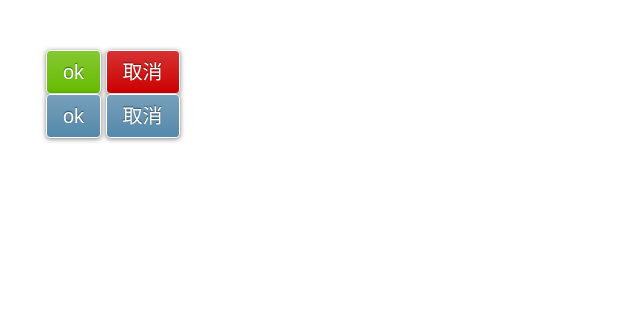
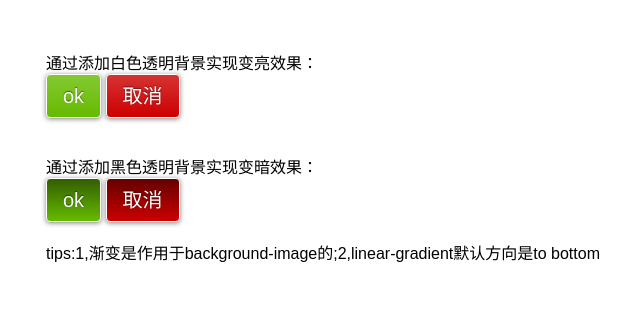
Before and after one commit to winner-shiyi/css-secrets-demo, a website: page html/按钮page8.html in a window 1280 px wide. Shown: the whole page, without its empty margins (194-834 px from the left). Drawn offline with Linux system fonts and the light colour scheme.

Commit message:
修改 page8 demo

```diff
--- a/html/按钮page8.html
+++ b/html/按钮page8.html
@@ -6,10 +6,17 @@
 	<link rel="stylesheet" href="../dist/style/demo1/index.css">
 </head>
 <body>
+	<h3>通过添加白色透明背景实现变亮效果：</h3>
 	<button class="ok button1">ok</button>
 	<button class="cancel button1">取消</button>
-	<br>
+	<br/>
+	<br/>
+	<br/>
+	<h3>通过添加黑色透明背景实现变暗效果：</h3>
 	<button class="ok2 button2">ok</button>
 	<button class="cancel2 button2">取消</button>
+	<br>
+	<br>
+	<h3>tips:1,渐变是作用于background-image的;2,linear-gradient默认方向是to bottom</h3>
 </body>
 </html>
--- a/src/style/demo1/index.scss
+++ b/src/style/demo1/index.scss
@@ -21,7 +21,7 @@ button{
 	background: #58a linear-gradient(hsla(0,0%,100%,.2),transparent);
 }
 .button2{
-	background: #58a linear-gradient(#77a0bb,#58a);
+	background: #58a linear-gradient(hsla(0,0%,0%,.5),transparent);
 }
 .cancel{
 	background-color: #c00;
@@ -29,6 +29,7 @@ button{
 .ok{
 	background-color:#6b0;
 }
+
 .cancel2{
 	background-color: #c00;
 }
```
Also changed, not shown: dist/style/demo1/index.css.
